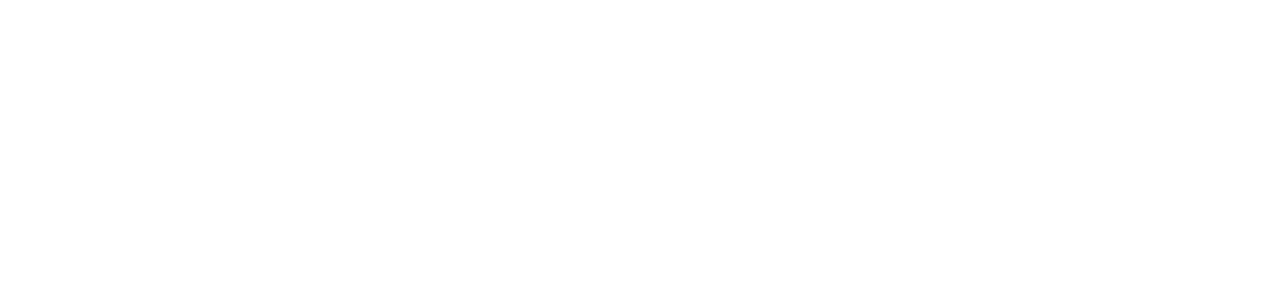
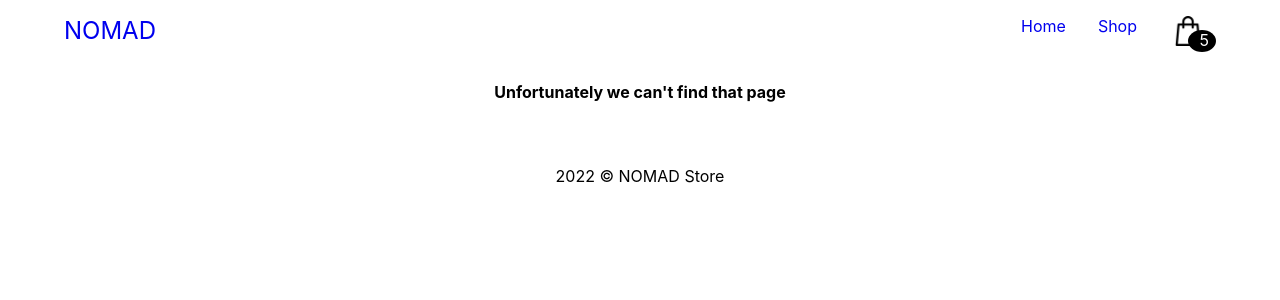
Before and after one commit to raynoel/stripe, a React (Create React App) app in the folder frontend/: page /shop in a window 1280 px wide. Shown: the top 300 px of the page. Built offline with nearby package versions, Linux system fonts and the light colour scheme; the HTML template or start-up script is replaced by a standard one.

Commit message:
0215 404

```diff
--- a/frontend/src/App.js
+++ b/frontend/src/App.js
@@ -1,5 +1,6 @@
 import { Switch, Route } from 'react-router-dom'
 import HomePage from './components/home-page.jsx'
+import NotFound from './components/not-found.jsx'
 import './App.scss';
 
 function App() {
@@ -7,6 +8,7 @@
     <div className="App">
       <Switch>
         <Route exact path="/" component={HomePage} />
+        <Route path="*" component={NotFound} />
       </Switch>
     </div>
   );
--- /dev/null
+++ b/frontend/src/components/not-found.jsx
@@ -0,0 +1,17 @@
+import React from 'react';
+import Layout from './shared/layout';
+
+const NotFound = () => {
+  const style = {
+    fontWeight: 'bold',
+    textAlign: 'center'
+  }
+
+  return (
+    <Layout>
+      <p style={style}>Unfortunately we can't find that page</p>
+    </Layout>
+  )
+}
+
+export default NotFound;
```
